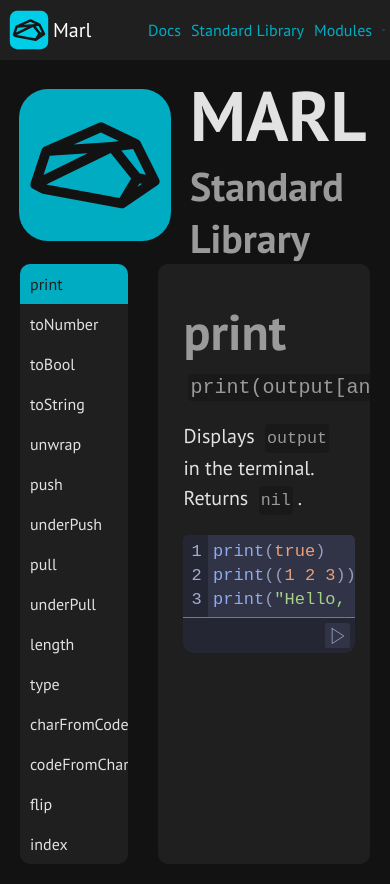
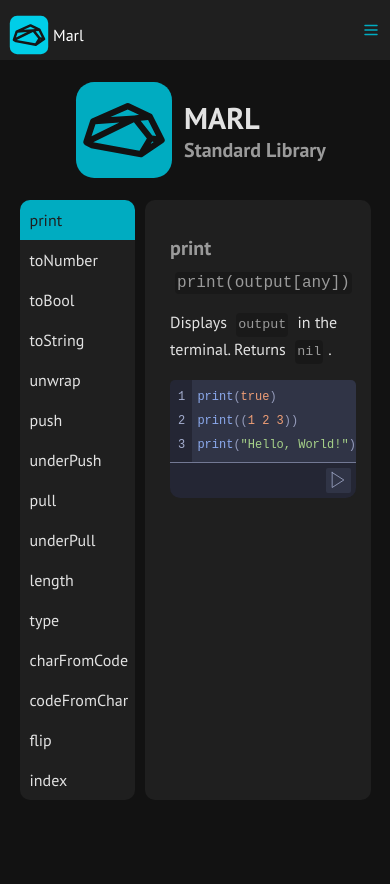
Before and after one commit to Wesley-Ormsby/Marl, a website: page site/standardLibrary.html in a window 390 px wide. After the commit the page ends 844 px from the top, so only its background shows below. Drawn offline with Linux system fonts and the light colour scheme.

Commit message:
Created Responsive Design For Mobile Website

```diff
--- a/index.html
+++ b/index.html
@@ -4,7 +4,7 @@
     <meta name="viewport" content="width=320, initial-scale=1" />
     <meta charset="utf-8" />
     <title>Marl Programming Language</title>
-    <link rel="stylesheet" href="site/main.css">
+    <link rel="stylesheet" href="site/main.css" />
     <script src="site/highlight.js"></script>
     <script src="site/main.js"></script>
     <link rel="preconnect" href="https://fonts.googleapis.com" />
@@ -13,21 +13,59 @@
       href="https://fonts.googleapis.com/css2?family=PT+Sans:ital,wght@0,400;0,700;1,400;1,700&display=swap"
       rel="stylesheet"
     />
-    <link rel="icon" type="image/x-icon" href="site/icon.svg">
+    <link rel="icon" type="image/x-icon" href="site/icon.svg" />
   </head>
   <body onload="createCodes()">
     <nav>
       <a href="index.html">
-        <img src="site/icon.svg">
+        <img src="site/icon.svg" />
         <p>Marl</p>
       </a>
-        <div class="spacer"></div>
+      <div class="expandableNav">
+        <a class="menu" href="javascript:void(0)">
+          <svg
+            xmlns="http://www.w3.org/2000/svg"
+            width="24"
+            height="24"
+            viewBox="0 0 24 24"
+            fill="none"
+            stroke="currentColor"
+            stroke-width="2"
+            stroke-linecap="round"
+            stroke-linejoin="round"
+            class="lucide lucide-menu"
+          >
+            <line x1="4" x2="20" y1="12" y2="12" />
+            <line x1="4" x2="20" y1="6" y2="6" />
+            <line x1="4" x2="20" y1="18" y2="18" />
+          </svg>
+        </a>
+        <div class="navDropDown">
           <a href="site/docs.html">Docs</a>
           <a href="site/standardLibrary.html">Standard Library</a>
           <a href="site/modules.html">Modules</a>
-      <a class="github" href="https://github.com/Wesley-Ormsby/Marl/tree/main">
-        <svg xmlns="http://www.w3.org/2000/svg"  viewBox="0 0 24 24" fill="none" stroke="currentColor" stroke-width="2" stroke-linecap="round" stroke-linejoin="round" class="lucide lucide-github"><path d="M15 22v-4a4.8 4.8 0 0 0-1-3.5c3 0 6-2 6-5.5.08-1.25-.27-2.48-1-3.5.28-1.15.28-2.35 0-3.5 0 0-1 0-3 1.5-2.64-.5-5.36-.5-8 0C6 2 5 2 5 2c-.3 1.15-.3 2.35 0 3.5A5.403 5.403 0 0 0 4 9c0 3.5 3 5.5 6 5.5-.39.49-.68 1.05-.85 1.65-.17.6-.22 1.23-.15 1.85v4"/><path d="M9 18c-4.51 2-5-2-7-2"/></svg>
+          <a
+            class="github"
+            href="https://github.com/Wesley-Ormsby/Marl/tree/main"
+          >
+            <svg
+              xmlns="http://www.w3.org/2000/svg"
+              viewBox="0 0 24 24"
+              fill="none"
+              stroke="currentColor"
+              stroke-width="2"
+              stroke-linecap="round"
+              stroke-linejoin="round"
+              class="lucide lucide-github"
+            >
+              <path
+                d="M15 22v-4a4.8 4.8 0 0 0-1-3.5c3 0 6-2 6-5.5.08-1.25-.27-2.48-1-3.5.28-1.15.28-2.35 0-3.5 0 0-1 0-3 1.5-2.64-.5-5.36-.5-8 0C6 2 5 2 5 2c-.3 1.15-.3 2.35 0 3.5A5.403 5.403 0 0 0 4 9c0 3.5 3 5.5 6 5.5-.39.49-.68 1.05-.85 1.65-.17.6-.22 1.23-.15 1.85v4"
+              />
+              <path d="M9 18c-4.51 2-5-2-7-2" />
+            </svg>
           </a>
+        </div>
+      </div>
     </nav>
     <header>
       <img src="site/icon.svg" />
@@ -37,12 +75,13 @@
       </div>
     </header>
 
+    <div class="center">
       <div class="body">
         <h3>What is Marl?</h3>
         <p>
-          Marl is a statement-based stack-oriented single-thread procedural language,
-          combining the power of stacks with intuitive statments for a unique
-          coding experience.
+          Marl is a statement-based stack-oriented single-thread procedural
+          language, combining the power of stacks with intuitive statments for a
+          unique coding experience.
         </p>
         <p>
           Marl was born out of my desire to learn programming language
@@ -67,15 +106,14 @@
           <option value="FizzBuzz">FizzBuzz</option>
           <option value="factorial">Factorial</option>
         </select>
-<div class="code" id="examples">
-# hello world
+        <div class="code" id="examples"># hello world
 print("Hello, world!")</div>
         <h3>CLI Instalation</h3>
         <p>Download marl:</p>
         <code><pre>npm install marl -g</pre></code>
         <p>Run a file:</p>
         <code><pre>marl myFile.marl</pre></code>
-
+      </div>
     </div>
   </body>
 </html>
--- a/site/main.css
+++ b/site/main.css
@@ -5,6 +5,7 @@
   --bg2: #1f1f1f;
   --color: #e2e2e2;
   --color2: #9a9a9a;
+  font-size: 16px;
 }
 p {
   color: var(--color);
@@ -82,7 +83,7 @@
   border: 0;
   border-top-right-radius: 5px;
 
-  font-size: 17px;
+  font-size: 16px;
   font-family: monospace;
   line-height: 18pt;
   tab-size: 2;
@@ -115,7 +116,7 @@
   /* same as text area */
   overflow: hidden;
   padding: 5px 8px;
-  font-size: 17px;
+  font-size: 16px;
   font-family: monospace;
   line-height: 18pt;
   max-height: 340px;
@@ -216,13 +217,19 @@
 .body {
   display: block;
   max-width: 800px;
-  margin-left: auto;
-  margin-right: auto;
+  margin-left: 5%;
+  margin-right: 5%;
   background-color: var(--bg2);
   padding: 30px;
   border-radius: 20px;
   margin-top: 20px;
   margin-bottom: 20px;
+}
+.center {
+  display: block;
+  margin-left: auto;
+  margin-right: auto;
+  width: fit-content;
 }
 .code {
   white-space: pre;
@@ -247,6 +254,14 @@
   border-radius: 2px;
 }
 
+h3 {
+  color: var(--color2);
+  font-size: 30px;
+  margin-top: 10px;
+  margin-bottom: 10px;
+}
+
+/* Make Nav Responsive */
 nav {
   top: 0;
   margin: 0px;
@@ -256,11 +271,8 @@
   width: 100%;
   display: flex;
   height: 60px;
-  align-items: center;
+  justify-content: space-between;
   border-bottom: 1px solid var(--bg);
-}
-nav .spacer {
-  width: 100%;
 }
 nav img {
   height: 80%;
@@ -278,48 +290,71 @@
 nav a:hover {
   filter: brightness(120%);
 }
-
-ul a {
-  color: var(--primary);
+nav a svg {
+  width: 18px;
 }
-ul {
-  list-style: none;
+.menu {
+  display: none;
+  min-height: 60px;
+  justify-content: end;
 }
-ul li::before {
-  color: var(--color2);
-  content: "\2022";
-  color: var(--color2);
-  font-weight: bold;
-  display: inline-block;
-  width: 15px;
-  margin-left: -15px; /* Also needed for space (tweak if needed) */
+.navDropDown {
+  height: 100%;
+  align-items: center;
+  justify-content: center;
+  display: flex;
+  flex-direction: row;
+}
+.expandableNav {
+  display: flex;
+  flex-direction: column;
+  margin-right: 10px;
+}
+@media screen and (max-width: 450px) {
+  .menu {
+    display: flex;
+    padding: 0px;
+  }
+  .expandableNav .navDropDown {
+    display: none;
+    position: relative;
+    border: 1px solid var(--bg);
+    border-top: 0px;
+  }
+  .expandableNav:hover .navDropDown {
+    display: flex;
+    flex-direction: column;
+    background: var(--bg2);
+    height: fit-content;
+  }
 }
 
-h3 {
-    color: var(--color2);
+/* Other Responsive Elements */
+@media screen and (max-width: 450px) {
+  h1 {
     font-size: 30px;
-    margin-top:10px;
-  margin-bottom: 10px;
   }
-h4 {
-  color: var(--color2);
-  font-size: 27px;
-  margin-top:10px;
-  margin-bottom: 10px;
+  h2 {
+    font-size: 20px;
+  }
+  h3 {
+    font-size: 20px;
+  }
+  p {
+    font-size: 16px;
+  }
+  code {
+    font-size: 12px;
+  }
+  .lines,
+  textarea,
+  .forground {
+    font-size: 12px;
+  }
+  header img {
+    height: 120px;
+  }
+  .block {
+    width: 100%;
+  }
 }
-h5 {
-  color: var(--color2);
-  font-size: 23px;
-  margin-top:10px;
-  margin-bottom: 10px;
-}
-h6 {
-color: var(--color2);
-font-size: 20px;
-margin-top:10px;
-  margin-bottom: 10px;
-}
-
-nav .github{
-  width:25px;
-}
--- a/site/standardLibrary.html
+++ b/site/standardLibrary.html
@@ -16,44 +16,44 @@
     <link rel="icon" type="image/x-icon" href="icon.svg" />
     <style>
       .content {
-        display:flex;
+        display: flex;
       }
       #sideBar {
-        border-radius:10px;
+        border-radius: 10px;
         background-color: var(--bg2);
         display: flex;
         flex-direction: column;
         width: 200px;
         overflow-y: scroll;
         overflow-x: hidden;
-        height:600px;
-        margin: 0px 10px 20px 20px;
+        height: 600px;
+        margin: 10px 10px 20px 5%;
       }
       div[data-selected="true"] {
         background-color: var(--primary);
-        color:var(--bg2)
+        color: var(--bg2);
       }
       .sideBarItem {
-        color:var(--color);
-        padding:10px;
+        color: var(--color);
+        padding: 10px;
         height: 100%;
-        width:100%;
-        margin:0px;
+        width: 100%;
+        margin: 0px;
       }
       .sideBarItem:hover {
-        filter:brightness(120%)
+        filter: brightness(120%);
       }
       .info {
-        border-radius:10px;
+        border-radius: 10px;
         background-color: var(--bg2);
-        width:100%;
+        width: 100%;
         overflow-y: scroll;
         overflow-x: scroll;
-        height:600px;
-        margin: 0px 20px 20px 20px;
+        height: 600px;
+        margin: 10px 5% 20px 20px;
       }
       .info .infoPadding {
-        padding:25px;
+        padding: 25px;
       }
       code {
         display: inline-block;
@@ -61,19 +61,29 @@
         background-color: rgba(0, 0, 0, 0.2);
         padding: 2px;
         border-radius: 4px;
-  margin:0px 5px;
+        margin: 0px 5px;
         font-family: monospace;
         font-size: smaller;
       }
       #title {
-        font-size:50px;
+        font-size: 50px;
       }
       #parms {
         font-size: 20px;
       }
       .block {
-        width:100%;
-
+        width: 100%;
+      }
+      @media screen and (max-width: 450px) {
+        #title {
+          font-size: 20px;
+        }
+        #parms {
+          font-size: 16px;
+        }
+        .info {
+          margin-left: 0px;
+        }
       }
     </style>
   </head>
@@ -83,11 +93,33 @@
         <img src="icon.svg" />
         <p>Marl</p>
       </a>
-      <div class="spacer"></div>
+      <div class="expandableNav">
+        <a class="menu" href="javascript:void(0)">
+          <svg
+            xmlns="http://www.w3.org/2000/svg"
+            width="24"
+            height="24"
+            viewBox="0 0 24 24"
+            fill="none"
+            stroke="currentColor"
+            stroke-width="2"
+            stroke-linecap="round"
+            stroke-linejoin="round"
+            class="lucide lucide-menu"
+          >
+            <line x1="4" x2="20" y1="12" y2="12" />
+            <line x1="4" x2="20" y1="6" y2="6" />
+            <line x1="4" x2="20" y1="18" y2="18" />
+          </svg>
+        </a>
+        <div class="navDropDown">
           <a href="docs.html">Docs</a>
           <a href="standardLibrary.html">Standard Library</a>
           <a href="modules.html">Modules</a>
-      <a class="github" href="https://github.com/Wesley-Ormsby/Marl/tree/main">
+          <a
+            class="github"
+            href="https://github.com/Wesley-Ormsby/Marl/tree/main"
+          >
             <svg
               xmlns="http://www.w3.org/2000/svg"
               viewBox="0 0 24 24"
@@ -104,6 +136,8 @@
               <path d="M9 18c-4.51 2-5-2-7-2" />
             </svg>
           </a>
+        </div>
+      </div>
     </nav>
     <header>
       <img src="icon.svg" />
@@ -125,132 +159,159 @@
     </div>
 
     <script>
-    createCodes()
+      createCodes();
       const functions = {
         print: {
           parms: "output[any]",
-            description: "Displays <code>output</code> in the terminal. Returns <code>nil</code>.",
-            example: "print(true)\nprint((1 2 3))\nprint(\"Hello, World!\")"
+          description:
+            "Displays <code>output</code> in the terminal. Returns <code>nil</code>.",
+          example: 'print(true)\nprint((1 2 3))\nprint("Hello, World!")',
         },
         toNumber: {
           parms: "input[number|bool|nill|string]",
-            description: "If <code>input</code> is a number, return the number.\nIf <code>input</code> is a bool, return <code>1</code> if true and <code>0</code> if false.\nIf <code>input</code> is nil, return <code>0</code>.\nIf <code>input</code> is a string, parse the string. If the string is a valid number, return that number, otherwise, an error occurs.",
-            example: "print(true.toNumber())\nprint(\"-1.3\".toNumber())"
+          description:
+            "If <code>input</code> is a number, return the number.\nIf <code>input</code> is a bool, return <code>1</code> if true and <code>0</code> if false.\nIf <code>input</code> is nil, return <code>0</code>.\nIf <code>input</code> is a string, parse the string. If the string is a valid number, return that number, otherwise, an error occurs.",
+          example: 'print(true.toNumber())\nprint("-1.3".toNumber())',
         },
         toBool: {
           parms: "input[any]",
-            description: "Returns <code>true</code> if <code>input</code> has value, otherwise returns <code>false</code>",
-            example: "print((1 2 3).toBool())\nprint(0.toBool())"
+          description:
+            "Returns <code>true</code> if <code>input</code> has value, otherwise returns <code>false</code>.",
+          example: "print((1 2 3).toBool())\nprint(0.toBool())",
         },
         toString: {
           parms: "input[any]",
           description: "Returns <code>input</code> as a string.",
-            example: "print(12.4.toString())\nprint(true.toString())\nprint(nil.toString())\nprint((1 2 3).toString())"
+          example:
+            "print(12.4.toString())\nprint(true.toString())\nprint(nil.toString())\nprint((1 2 3).toString())",
         },
         unwrap: {
           parms: "input[stack]",
-            description: "Unpacks <code>input</code>. If called in a stack, each value in <code>input</code> will be pushed to the stack.",
-            example: "val fourToSix = (3 4)\nprint((1 2 unwrap(fourToSix) 5 6))"
+          description:
+            "Unpacks <code>input</code>. If called in a stack, each value in <code>input</code> will be pushed to the stack.",
+          example: "val fourToSix = (3 4)\nprint((1 2 unwrap(fourToSix) 5 6))",
         },
         push: {
           parms: "base[stack] value[any]",
-            description: "Push <code>value</code> to the top of <code>base</code>, mutating it and returning the new stack.",
-            example: "val myStack = (1 2 3)\nmyStack.push(4)\nprint(myStack)"
+          description:
+            "Push <code>value</code> to the top of <code>base</code>, mutating it and returning the new stack.",
+          example: "val myStack = (1 2 3)\nmyStack.push(4)\nprint(myStack)",
         },
         underPush: {
           parms: "base[stack] value[any]",
-            description: "Put <code>value</code> on the bottom of <code>base</code>, mutating it and returning the new stack",
-            example: "val myStack = (2 3 4)\nmyStack.underPush(1)\nprint(myStack)"
+          description:
+            "Put <code>value</code> on the bottom of <code>base</code>, mutating it and returning the new stack",
+          example:
+            "val myStack = (2 3 4)\nmyStack.underPush(1)\nprint(myStack)",
         },
         pull: {
           parms: "input[stack]",
-            description: "Remove the top value of <code>input</code>, mutating it and returning the value.",
-            example: "let myStack = (1 2 3 4 5)\nprint(myStack.pull())\nprint(myStack)"
+          description:
+            "Remove the top value of <code>input</code>, mutating it and returning the value.",
+          example:
+            "let myStack = (1 2 3 4 5)\nprint(myStack.pull())\nprint(myStack)",
         },
         underPull: {
           parms: "input[stack]",
-            description: "Remove the bottom value of <code>input</code>, mutating it and returning the value.",
-            example: "let myStack = (1 2 3 4 5)\nprint(myStack.underPull())\nprint(myStack)"
+          description:
+            "Remove the bottom value of <code>input</code>, mutating it and returning the value.",
+          example:
+            "let myStack = (1 2 3 4 5)\nprint(myStack.underPull())\nprint(myStack)",
         },
         length: {
           parms: "input[string|stack]",
-            description: "Returns the number of characters in <code>input</code> if it is a string, or the number of values if <code>input</code> is a stack.",
-            example: "print((1 2 3).length())\nprint(\"123\".length())"
+          description:
+            "Returns the number of characters in <code>input</code> if it is a string, or the number of values if <code>input</code> is a stack.",
+          example: 'print((1 2 3).length())\nprint("123".length())',
         },
         type: {
           parms: "input[any]",
           description: "Returns the type of <code>input</code> as a string.",
-            example: "print((1 2 3).type())\nprint(false.type())"
+          example: "print((1 2 3).type())\nprint(false.type())",
         },
         charFromCode: {
           parms: "unicodeChar[number]",
-            description: "Returns the unicode character of character code <code>unicodeChar</code>",
-            example: "print(35.charFromCode())\nprint(72.charFromCode())"
+          description:
+            "Returns the unicode character of character code <code>unicodeChar</code>",
+          example: "print(35.charFromCode())\nprint(72.charFromCode())",
         },
         codeFromChar: {
           parms: "char[string]",
-            description: "Returns the unicode code of character <code>char</code>. <code>char</code> must be a single character.",
-            example: "print(\"#\".codeFromChar())\nprint(\"H\".codeFromChar())"
+          description:
+            "Returns the unicode code of character <code>char</code>. <code>char</code> must be a single character.",
+          example: 'print("#".codeFromChar())\nprint("H".codeFromChar())',
         },
         flip: {
           parms: "input[stack]",
-            description: "Returns the reverse order of the values in <code>stack</code> (the top becomes the bottom and bottom becomes the top).",
-            example: "print((1 2 3).reverse())"
+          description:
+            "Returns the reverse order of the values in <code>stack</code> (the top becomes the bottom and bottom becomes the top).",
+          example: "print((1 2 3).reverse())",
         },
         index: {
           parms: "base[string|stack] index[number]",
-            description: "If <code>base</code> is a string, return the character at index <code>index</code>. If it is a stack, return the value at index <code>index</code>. Indexing starts at <code>1</code> with the fist character/value and <code>index</code> must be an interger. Negative indexes start indexing at the end of the string/stack with index <code>-1</code> and work their way to the start of the value.",
-            example: "print((\"one\" \"two\" \"three\").index(2))\nprint(\"Hello, world!\".index(2))\nprint(\"Hello, world!\".index(-2))"
+          description:
+            "If <code>base</code> is a string, return the character at index <code>index</code>. If it is a stack, return the value at index <code>index</code>. Indexing starts at <code>1</code> with the fist character/value and <code>index</code> must be an interger. Negative indexes start indexing at the end of the string/stack with index <code>-1</code> and work their way to the start of the value.",
+          example:
+            'print(("one" "two" "three").index(2))\nprint("Hello, world!".index(2))\nprint("Hello, world!".index(-2))',
         },
         wait: {
           parms: "seconds[any]",
-            description: "Waits <code>seconds</code> seconds. Returns <code>nil</code>.",
-            example: "print(\"Hello,\")\nwait(2)\nprint(\"World\")\nwait(0.5)\nprint(\"!!!\")"
+          description:
+            "Waits <code>seconds</code> seconds. Returns <code>nil</code>.",
+          example:
+            'print("Hello,")\nwait(2)\nprint("World")\nwait(0.5)\nprint("!!!")',
         },
         random: {
           parms: "number1[number] number2[number]",
-            description: "<code>number1</code> and <code>number2</code> must be intergers. Returns an interger between <code>number1</code> and <code>number2</code> (both inclusive)",
-            example: "for i from 1 to 20 {\n\tprint(random(1 10))\n}"
+          description:
+            "<code>number1</code> and <code>number2</code> must be intergers. Returns an interger between <code>number1</code> and <code>number2</code> (both inclusive)",
+          example: "for i from 1 to 20 {\n\tprint(random(1 10))\n}",
         },
         input: {
           parms: "prompt[string]",
-            description: "Ask the user for input with <code>prompt</code>. Return the input as a stirng. This function does not work on the online editor.",
-            example: "print(input(\"What is your name?\"))"
+          description:
+            "Ask the user for input with <code>prompt</code>. Return the input as a stirng. This function does not work on the online editor.",
+          example: 'print(input("What is your name?"))',
         },
         split: {
           parms: "base[string] seperator[string]",
-            description: "Returns a stack of <code>base</code> split into strings by <code>seperator</code>",
-            example: "print(\"123\".split(\"\"))\nprint(\"1, 2, 3\".split(\", \"))"
+          description:
+            "Returns a stack of <code>base</code> split into strings by <code>seperator</code>",
+          example: 'print("123".split(""))\nprint("1, 2, 3".split(", "))',
         },
         join: {
           parms: "base[stack] seperator[string]",
-            description: "Each value in <code>base</code> is converted into a string. The values are then concatenated by <code>seperator</code>.",
-            example: "print((1 2 3).join(\", \"))"
+          description:
+            "Each value in <code>base</code> is converted into a string. The values are then concatenated by <code>seperator</code>.",
+          example: 'print((1 2 3).join(", "))',
         },
         connect: {
           parms: "bottom[stack] top[stack]",
-            description: "Returns <code>bottom</code> with the values of <code>top</code> ontop, merging the two stacks.",
-            example: "print((1 2 3).connect((4 5 6)))"
+          description:
+            "Returns <code>bottom</code> with the values of <code>top</code> ontop, merging the two stacks.",
+          example: "print((1 2 3).connect((4 5 6)))",
         },
+      };
+      let nav = "";
+      for (var item of Object.keys(functions)) {
+        nav += `<div class="sideBarItem" onclick="revealSection('${item}')" id="${item}">${item}</div>`;
       }
-    let nav = ""
-    for(var item of Object.keys(functions)) {
-        nav += `<div class="sideBarItem" onclick="revealSection('${item}')" id="${item}">${item}</div>`
-    }
-    document.getElementById("sideBar").innerHTML = nav
-    revealSection("print")
+      document.getElementById("sideBar").innerHTML = nav;
+      revealSection("print");
 
       function revealSection(name) {
-        for(var element of document.getElementsByClassName("sideBarItem")) {
-            element.setAttribute("data-selected", "false")
+        for (var element of document.getElementsByClassName("sideBarItem")) {
+          element.setAttribute("data-selected", "false");
         }
-        document.getElementById(name).setAttribute("data-selected", "true")
-        document.getElementById("title").innerText = name
-        document.getElementById("parms").innerText = name + "(" + functions[name].parms + ")"
-        document.getElementById("description").innerHTML = functions[name].description
-        document.querySelector("textarea").value = functions[name].example
-        update(document.querySelector("textarea"))
-        document.querySelector(".consoleText").innerText = ""
+        document.getElementById(name).setAttribute("data-selected", "true");
+        document.getElementById("title").innerText = name;
+        document.getElementById("parms").innerText =
+          name + "(" + functions[name].parms + ")";
+        document.getElementById("description").innerHTML =
+          functions[name].description;
+        document.querySelector("textarea").value = functions[name].example;
+        update(document.querySelector("textarea"));
+        document.querySelector(".consoleText").innerText = "";
       }
     </script>
   </body>
```
Also changed, not shown: site/docs.html (+15 -18 lines), site/modules.html (+68 -27 lines). Lines whose indentation alone changed are shown as unchanged.
